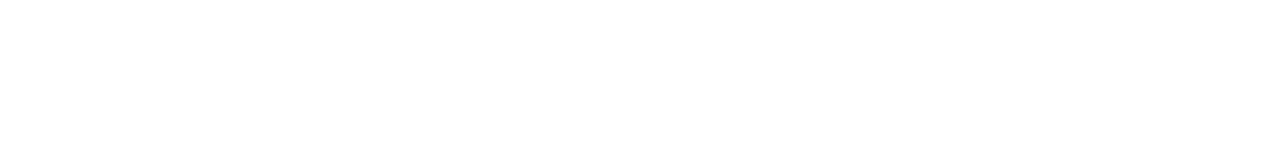
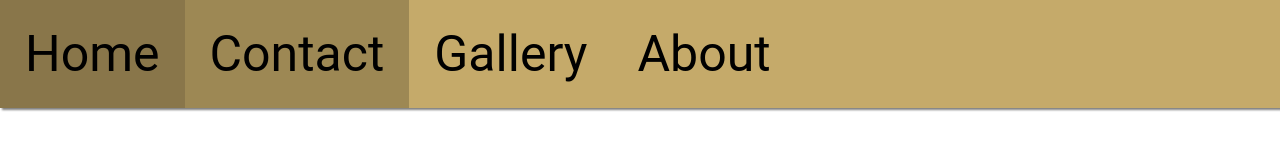
Before and after one commit to crazvik/u1_html_jon_lju, a plain HTML site: page project/contacts.html in a window 1280 px wide. Drawn offline with Linux system fonts and the light colour scheme.

Commit message:
Minor changes

```diff
--- a/project/contacts.html
+++ b/project/contacts.html
@@ -0,0 +1,18 @@
+<!DOCTYPE html>
+    <head>
+        <meta charset="utf-8">
+        <title>Contacts</title>
+        <meta name="description" content="">
+        <link rel="stylesheet" href="styles/style.css">
+    </head>
+    <body>
+        <nav>
+            <ul class="navigation">
+                <li><a href="index.html">Home</a></li>
+                <li><a class="active" href="contacts.html">Contact</a></li>
+                <li><a href="gallery.html">Gallery</a></li>
+                <li><a href="about.html">About</a></li>
+            </ul>
+        </nav>
+    </body>
+</html>
--- a/project/styles/style.css
+++ b/project/styles/style.css
@@ -15,17 +15,22 @@ ul.navigation>li a{
     text-align: center;
     display: inline-block;
     font-family: 'Roboto', sans-serif;
-    font-size: 19px;
-    padding: 15px;
+    font-size: 50px;
+    padding: 25px;
     margin: 0px;
     text-decoration: none;
+    color: black;
 }
 ul.navigation>li {
     float: left;
 }
 ul.navigation>li a:hover {
-    background-color: #9d8854;
+    background-color: #89764a;
 }
 ul.navigation>li a.active {
     background-color: #9d8854;
 }
+
+[class*="col-"] {
+    width: 100%;
+  }
```
Also changed, not shown: project/gallery.html (+18 -0 lines), project/index.html (+2 -0 lines).
